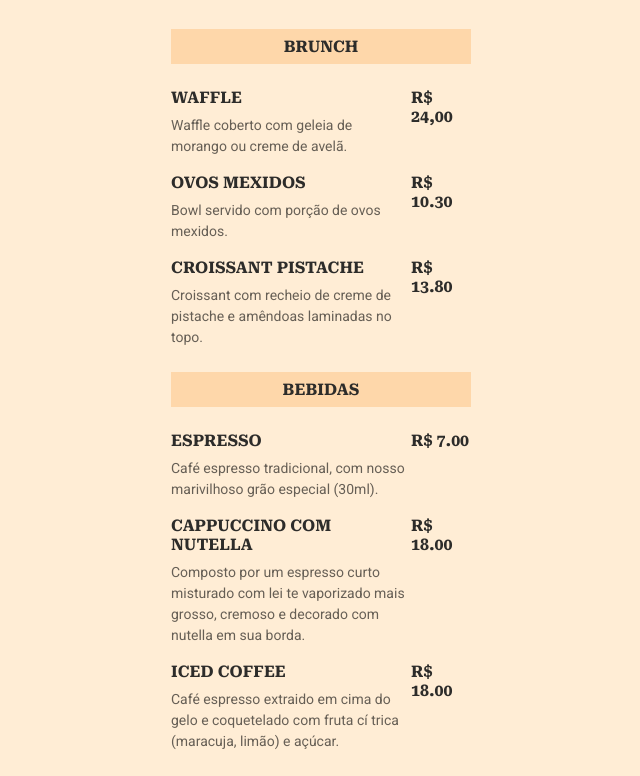
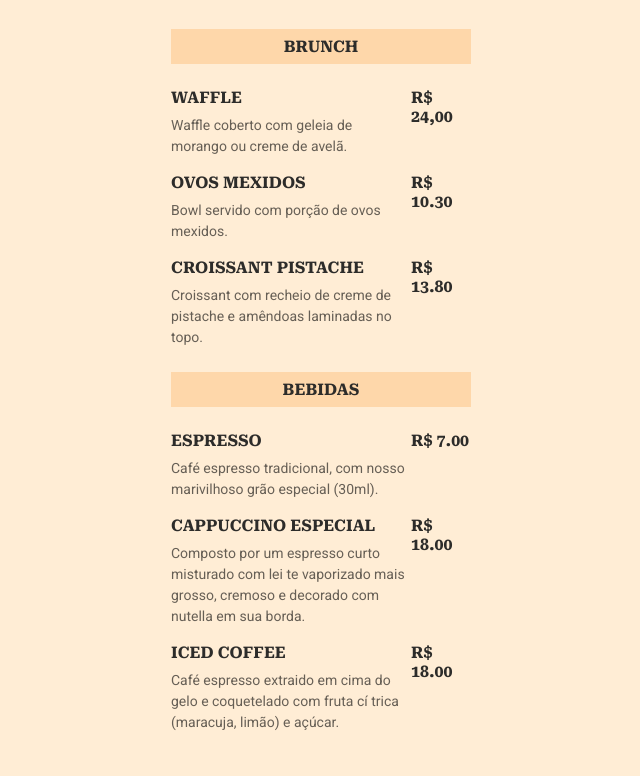
Before and after one commit to karen-cardoso/maratona-explorer_3, a plain HTML site: page index.html in a window 1280 px wide. Shown: the part 88-864 px from the top of the page, without its empty margins (319-959 px from the left). Drawn offline with Linux system fonts and the light colour scheme.

Commit message:
Update index.html

```diff
--- a/index.html
+++ b/index.html
@@ -71,7 +71,7 @@
 
         <li>
           <div class="details">
-            <h3>cappuccino com nutella</h3>
+            <h3>cappuccino especial</h3>
             <p class="description">
               Composto por um espresso curto misturado com lei te vaporizado
               mais grosso, cremoso e decorado com nutella em sua borda.
```
